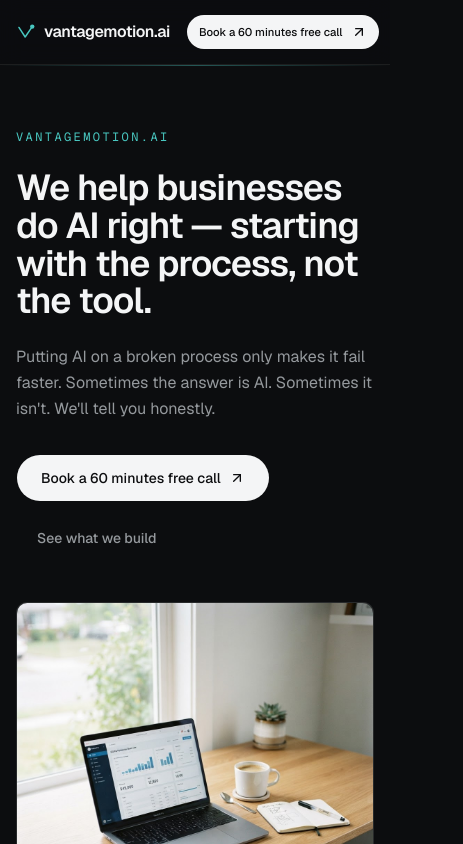
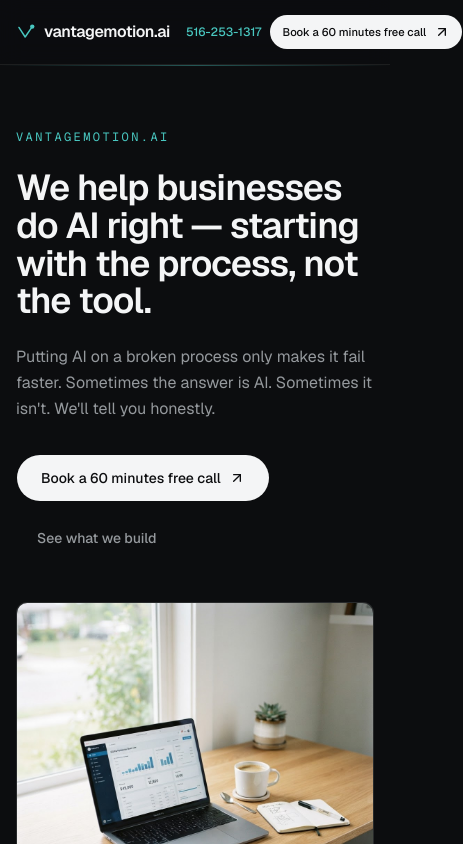
Before and after one commit to fosgate29/azala2, a Next.js app: page / in a window 390 px wide. Shown: the top 844 px of the page, 463 px wide, since content can reach past the window. Built offline with nearby package versions, Linux system fonts and the light colour scheme.

Commit message:
Add phone number to header and footer

```diff
--- a/components/site-footer.tsx
+++ b/components/site-footer.tsx
@@ -8,9 +8,18 @@ export function SiteFooter() {
           <VantageMotionLogo className="h-4 w-4 text-accent" />
           <span className="text-sm font-semibold tracking-tight">vantagemotion.ai</span>
         </div>
-        <p className="font-mono text-xs uppercase tracking-[0.18em] text-muted-foreground">
-          Business Analysis · Process Engineering · AI Automation
-        </p>
+        <div className="flex flex-col gap-2">
+          <a
+            href="tel:5162531317"
+            className="text-sm font-medium text-accent transition-colors hover:text-foreground"
+            aria-label="Call us at 516-253-1317"
+          >
+            516-253-1317
+          </a>
+          <p className="font-mono text-xs uppercase tracking-[0.18em] text-muted-foreground">
+            Business Analysis · Process Engineering · AI Automation
+          </p>
+        </div>
         <p className="text-xs text-muted-foreground">
           © {new Date().getFullYear()} vantagemotion.ai. All rights reserved.
         </p>
--- a/components/site-header.tsx
+++ b/components/site-header.tsx
@@ -29,7 +29,16 @@ export function SiteHeader() {
           ))}
         </nav>
 
-        <BookCallButton className="h-9 shrink-0 px-3 text-[0.7rem] sm:px-4 sm:text-[0.8rem]" />
+        <div className="flex shrink-0 items-center gap-2 sm:gap-3">
+          <a
+            href="tel:5162531317"
+            className="text-xs font-medium text-accent transition-colors hover:text-foreground sm:text-sm"
+            aria-label="Call us at 516-253-1317"
+          >
+            516-253-1317
+          </a>
+          <BookCallButton className="h-9 px-3 text-[0.7rem] sm:px-4 sm:text-[0.8rem]" />
+        </div>
       </div>
     </header>
   )
```
